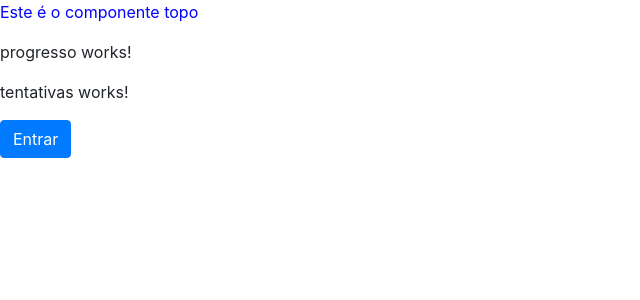
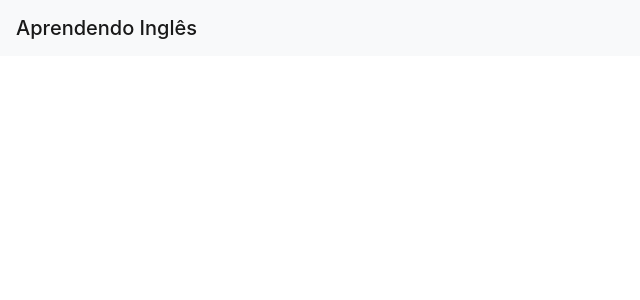
Before and after one commit to roneison85/CursoAngular-App1, an Angular app: page / in a window 1280 px wide. Shown: the top 300 px of the page, without its empty margins (0-640 px from the left). Built offline with nearby package versions, Linux system fonts and the light colour scheme.

Commit message:
46. App1 - Topo (Template)

```diff
--- a/src/app/app.component.html
+++ b/src/app/app.component.html
@@ -1,2 +1 @@
-<app-topo></app-topo>
 <app-painel></app-painel>
--- a/src/app/painel/painel.component.html
+++ b/src/app/painel/painel.component.html
@@ -1,4 +1 @@
-<app-progresso></app-progresso>
-<app-tentativas></app-tentativas>
-
-<button class="btn btn-primary">Entrar</button>
+<app-topo></app-topo>
--- a/src/app/topo/topo.component.css
+++ b/src/app/topo/topo.component.css
@@ -1,3 +1,7 @@
-.exemplo {
-    color: blue
+.navbar {
+    background: red;
 }
+
+.teste {
+    background: blue;
+}
--- a/src/app/topo/topo.component.html
+++ b/src/app/topo/topo.component.html
@@ -1,3 +1,3 @@
-<p class="exemplo">
-    Este é o componente topo
-</p>
+<nav class="navbar navbar-light bg-light">
+    <span class="navbar-brand mb-0 h1">Aprendendo Inglês</span>
+</nav>
--- a/src/app/topo/topo.component.ts
+++ b/src/app/topo/topo.component.ts
@@ -1,9 +1,9 @@
-import { Component } from '@angular/core'
+import { Component, ViewEncapsulation } from '@angular/core'
 
 @Component({
     selector: 'app-topo',
-    templateUrl: './topo.component.html',
-    styleUrls: ['./topo.component.css']
+    templateUrl: 'topo.component.html',
+    styleUrls: ['topo.component.css']
 })
 export class TopoComponent  {
 
```
